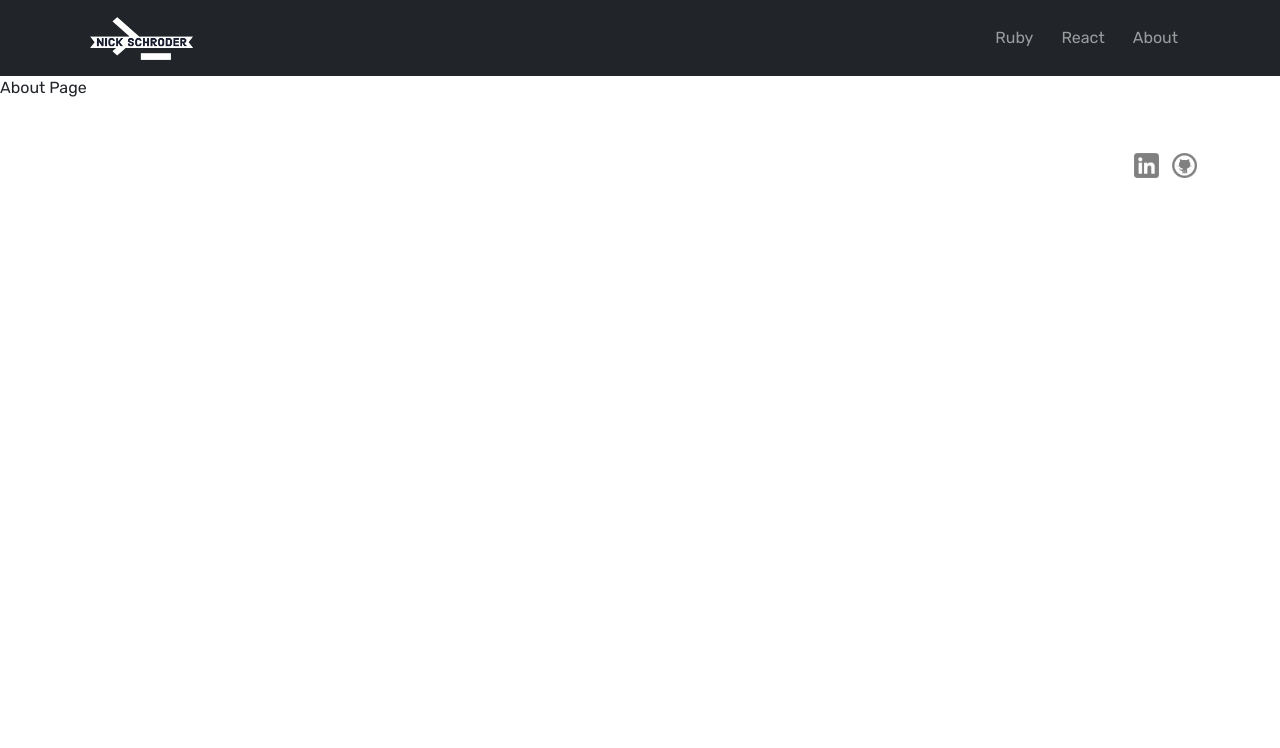
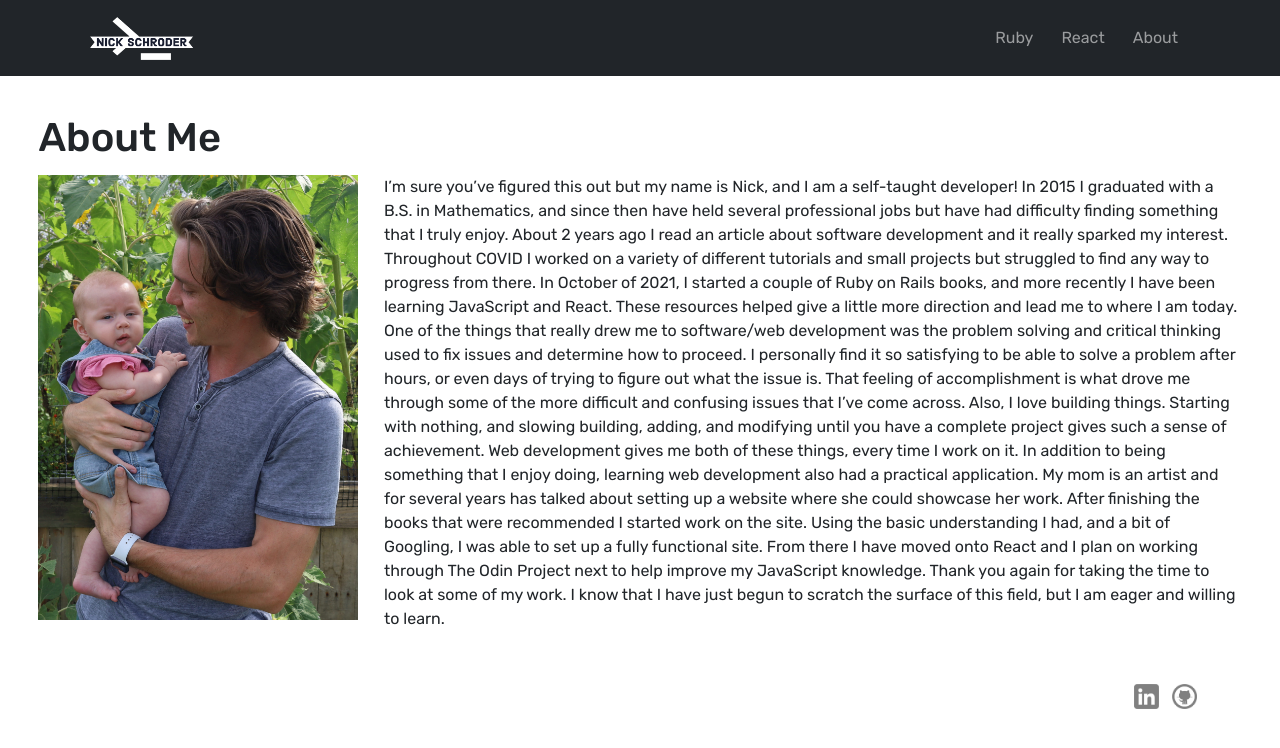
Before and after one commit to nschroder26/nschroder-dev, a Next.js app: page /about in a window 1280 px wide. Shown: the top 748 px of the page. Built offline with nearby package versions, Linux system fonts and the light colour scheme.

Commit message:
add about me text. format about me page

```diff
--- a/pages/about/index.js
+++ b/pages/about/index.js
@@ -1,5 +1,48 @@
+import { Fragment } from "react";
+import classes from "./index.module.css";
+
 const AboutPage = () => {
-  return <div>About Page</div>;
+  return (
+    <Fragment>
+      <h1 className={classes.abouttitle}>About Me</h1>
+      <div className={classes.aboutbody}>
+        <img src="./AboutMe.JPG" className={classes.aboutpic} />
+        <div className={classes.abouttext}>
+          I’m sure you’ve figured this out but my name is Nick, and I am a
+          self-taught developer! In 2015 I graduated with a B.S. in Mathematics,
+          and since then have held several professional jobs but have had
+          difficulty finding something that I truly enjoy. About 2 years ago I
+          read an article about software development and it really sparked my
+          interest. Throughout COVID I worked on a variety of different
+          tutorials and small projects but struggled to find any way to progress
+          from there. In October of 2021, I started a couple of Ruby on Rails
+          books, and more recently I have been learning JavaScript and React.
+          These resources helped give a little more direction and lead me to
+          where I am today. One of the things that really drew me to
+          software/web development was the problem solving and critical thinking
+          used to fix issues and determine how to proceed. I personally find it
+          so satisfying to be able to solve a problem after hours, or even days
+          of trying to figure out what the issue is. That feeling of
+          accomplishment is what drove me through some of the more difficult and
+          confusing issues that I’ve come across. Also, I love building things.
+          Starting with nothing, and slowing building, adding, and modifying
+          until you have a complete project gives such a sense of achievement.
+          Web development gives me both of these things, every time I work on
+          it. In addition to being something that I enjoy doing, learning web
+          development also had a practical application. My mom is an artist and
+          for several years has talked about setting up a website where she
+          could showcase her work. After finishing the books that were
+          recommended I started work on the site. Using the basic understanding
+          I had, and a bit of Googling, I was able to set up a fully functional
+          site. From there I have moved onto React and I plan on working through
+          The Odin Project next to help improve my JavaScript knowledge. Thank
+          you again for taking the time to look at some of my work. I know that
+          I have just begun to scratch the surface of this field, but I am eager
+          and willing to learn.
+        </div>
+      </div>
+    </Fragment>
+  );
 };
 
 export default AboutPage;
--- /dev/null
+++ b/pages/about/index.module.css
@@ -0,0 +1,18 @@
+.abouttitle {
+  margin: 3vw 0 0 3vw;
+}
+
+.aboutbody {
+  margin: 1vw 3vw;
+  display: flex;
+}
+
+.aboutpic {
+  max-width: 25vw;
+  object-fit: contain;
+  object-position: top;
+}
+
+.abouttext {
+  margin-left: 2vw;
+}
```
